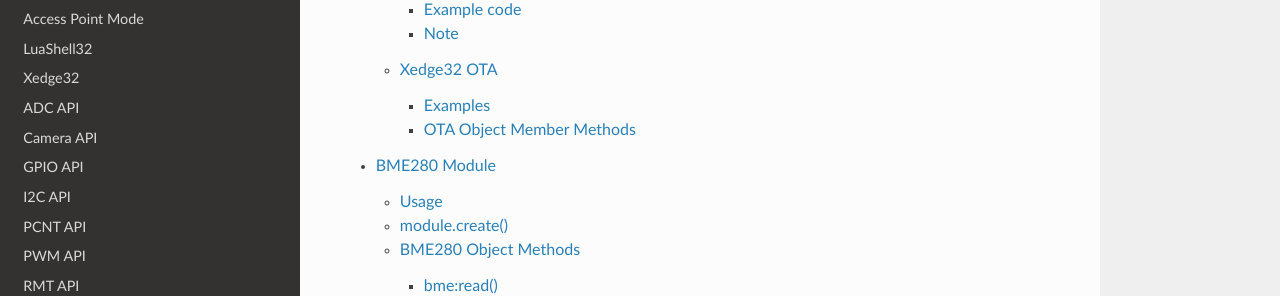
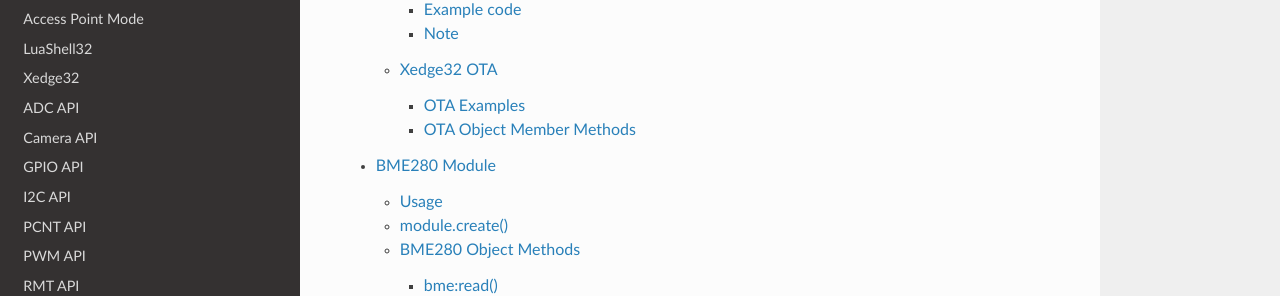
Before and after one commit to RealTimeLogic/Xedge32, a Sphinx documentation site: the page built from doc/index.rst, in a window 1280 px wide and 900 px high, scrolled down 5097 px. Shown: the part 162-458 px from the top of the window. Built offline with Sphinx 7.4.7 and the Read the Docs theme 2.0.0, drawn with Linux system fonts in a browser that asks for light colours.

Commit message:
Update misc.rst

```diff
--- a/doc/source/misc.rst
+++ b/doc/source/misc.rst
@@ -278,8 +278,8 @@ Xedge32 supports Over-The-Air (OTA) firmware update core functionality through t
 - **Without Arguments**: Returns the current firmware version as a table.
 - **With "begin" Argument**: Returns an OTA firmware upgrade object.
 
-Examples
-~~~~~~~~~
+OTA Examples
+~~~~~~~~~~~~~
 
 Retrieve the current firmware version:
 
```
Also changed, not shown: other parts of doc/source/misc.rst (+1 -1 lines).
